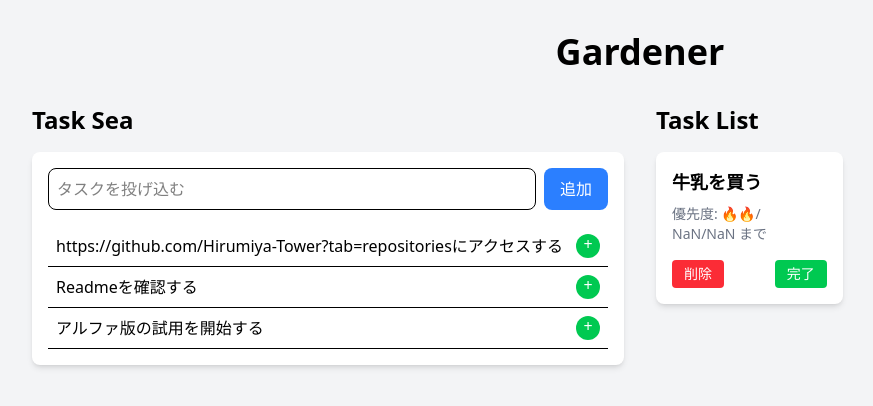
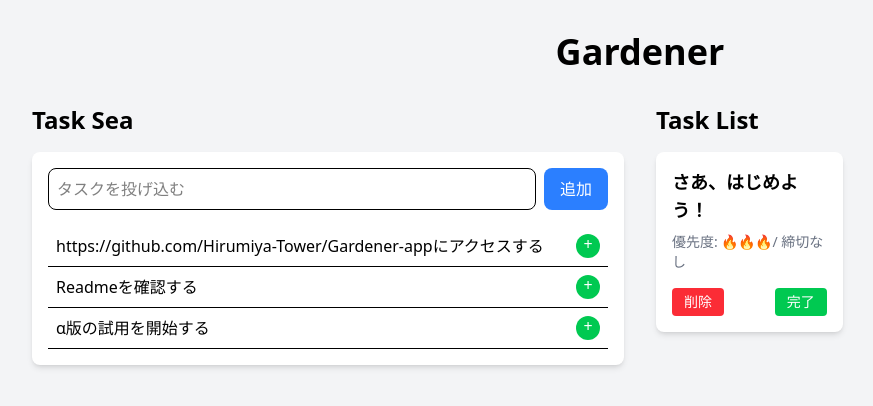
Before and after one commit to Hirumiya-Tower/Gardener-app, a React (Vite) app: page / in a window 1280 px wide. Shown: the top 406 px of the page, without its empty margins (0-873 px from the left). Built offline with nearby package versions, Linux system fonts and the light colour scheme.

Commit message:
initial commit

```diff
--- a/src/App.tsx
+++ b/src/App.tsx
@@ -13,13 +13,13 @@ type CardTask = {
 }
 
 const initialSeaTasks = [
-    {id: 101, title: "https://github.com/Hirumiya-Tower?tab=repositoriesにアクセスする"},
+    {id: 101, title: "https://github.com/Hirumiya-Tower/Gardener-appにアクセスする"},
     {id: 102, title: "Readmeを確認する"},
-    {id: 103, title: "アルファ版の試用を開始する"},
+    {id: 103, title: "α版の試用を開始する"},
 ]
 
 const initialCardTasks = [
-    {id: 1, title: "牛乳を買う", priority: 2, deadline: "今日の夕方"}
+    {id: 1, title: "さあ、はじめよう！", priority: 3, deadline: null}
 ]
 
 export default  function App() {
```
